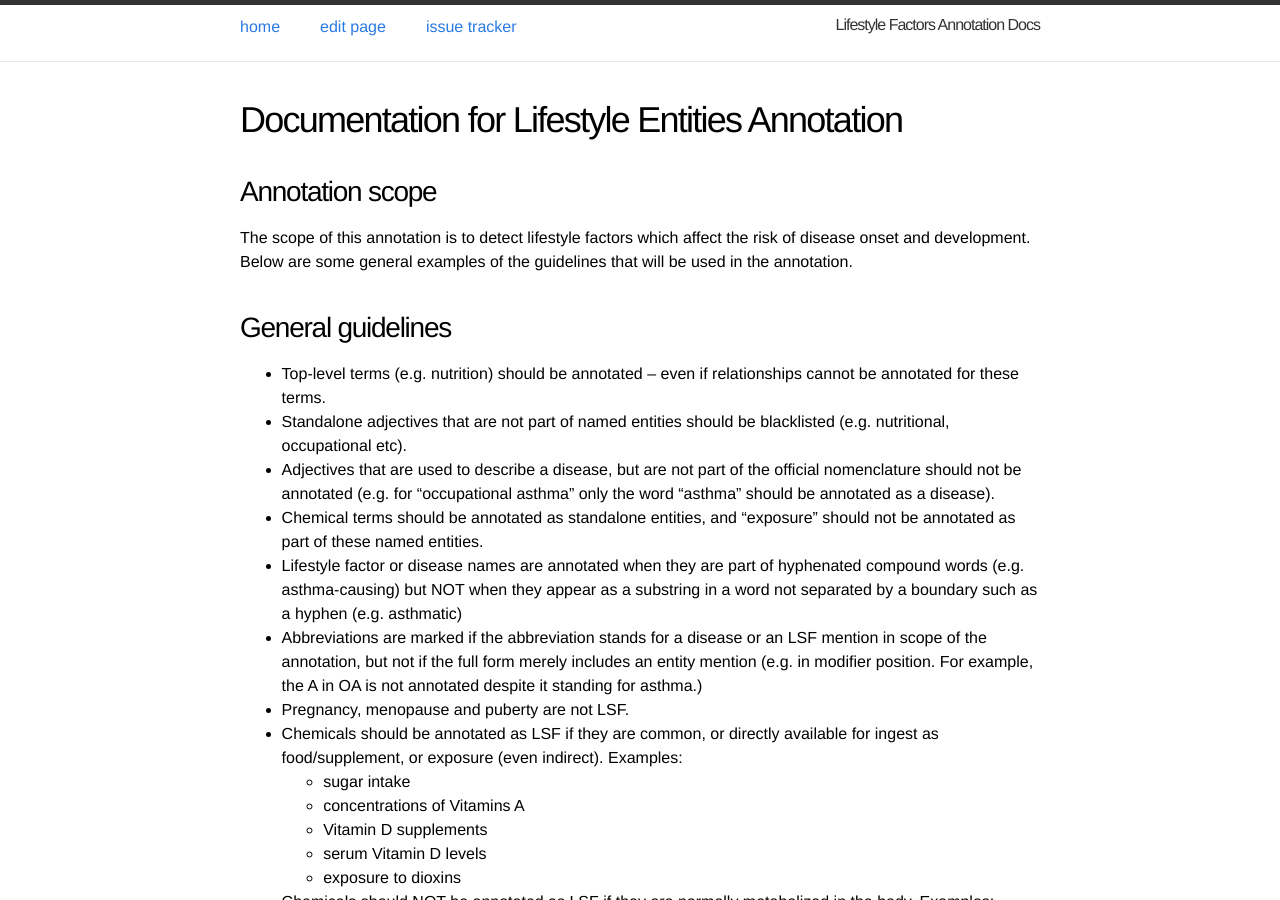
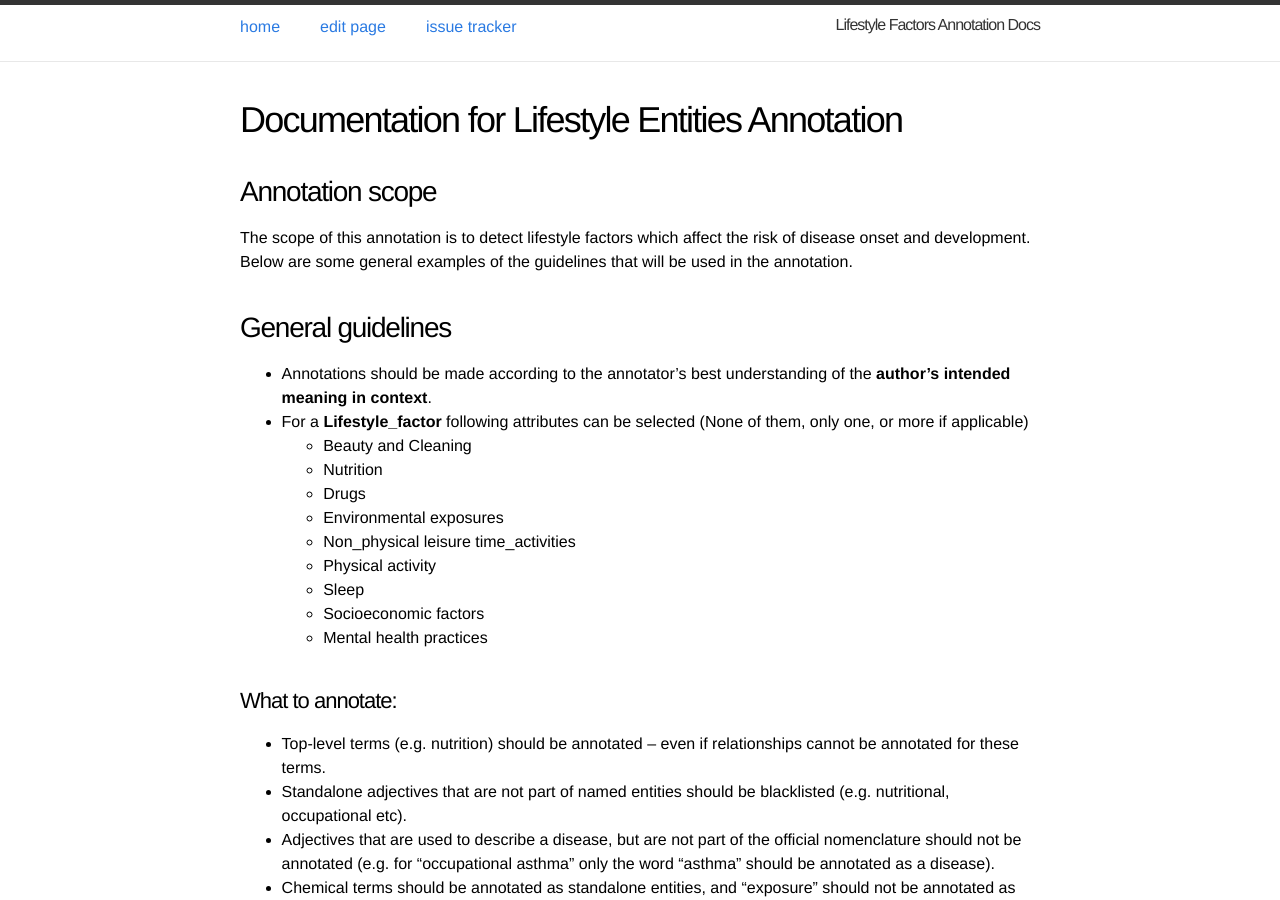
Before and after one commit to EvaMakri/lifestylefactors-annotation-docs, a Jekyll site: the page built from entities.md, in a window 1280 px wide and 900 px high. Built offline with Jekyll 4.4.1, drawn with Linux system fonts in a browser that asks for light colours.

Commit message:
Adding attributes

```diff
--- a/entities.md
+++ b/entities.md
@@ -8,6 +8,23 @@ title: Documentation for Lifestyle Entities Annotation
 The scope of this annotation is to detect lifestyle factors which affect the risk of disease onset and development. Below are some general examples of the guidelines that will be used in the annotation.
 
 ## General guidelines
+
+* Annotations should be made according to the annotator’s best understanding of the __author’s intended meaning in context__.
+
+* For a __Lifestyle_factor__ following attributes can be selected (None of them, only one, or more if applicable)
+  * Beauty and Cleaning
+  * Nutrition
+  * Drugs
+  * Environmental exposures
+  * Non_physical leisure time_activities
+  * Physical activity
+  * Sleep
+  * Socioeconomic factors
+  * Mental health practices
+
+
+### What to annotate:
+
 
 * Top-level terms (e.g. nutrition) should be annotated – even if relationships cannot be annotated for these terms.
 
```
